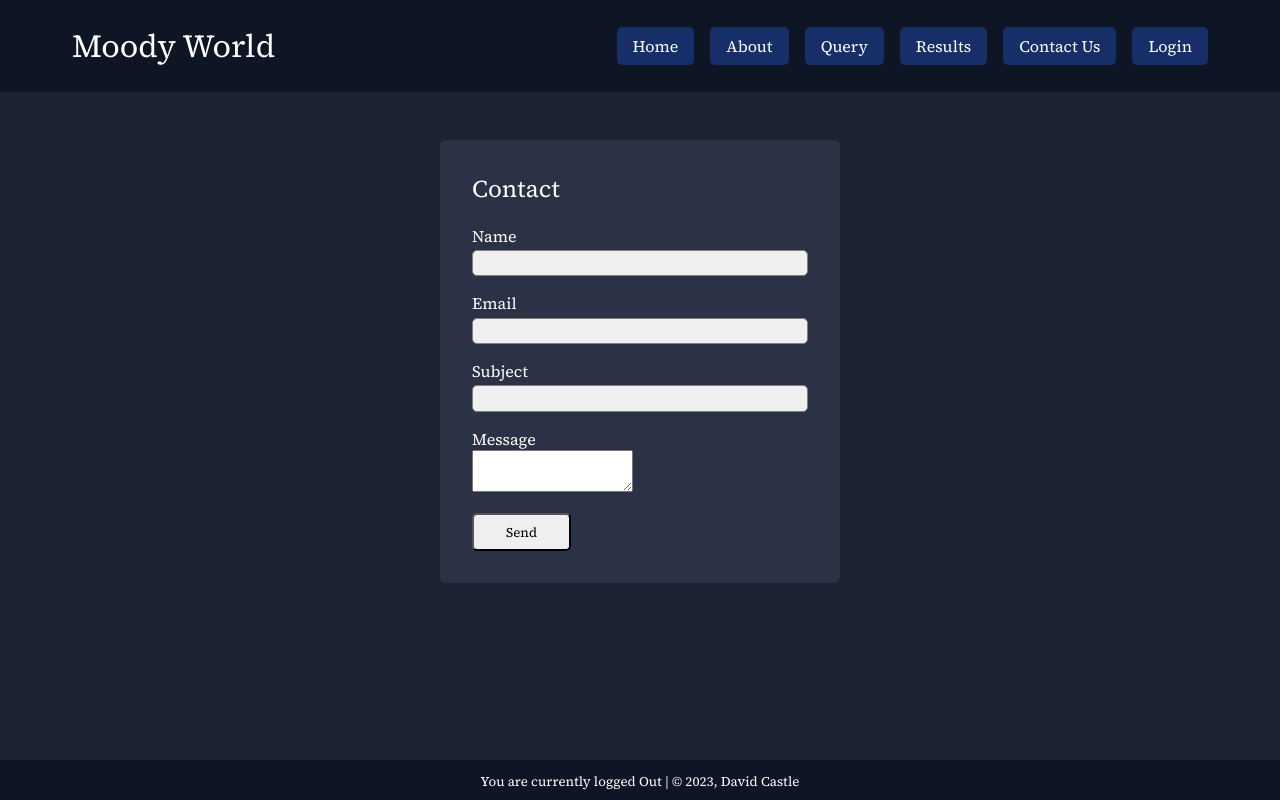
After one commit to david-castle/Moody-World, a Flask app: page /contact in a window 1280 px wide. The commit adds this page. Run offline with Flask 3, Linux system fonts and the light colour scheme; some web fonts are replaced.

Commit message:
add contact form

```diff
--- a/app/forms.py
+++ b/app/forms.py
@@ -1,9 +1,16 @@
 from app.models import User
 from flask_wtf import FlaskForm
-from wtforms import StringField, PasswordField, BooleanField, SubmitField
+from wtforms import StringField, PasswordField, BooleanField, SubmitField, TextAreaField
 from wtforms_components import IntegerField
 from wtforms.validators import (DataRequired, Email, EqualTo, Optional,
                                 NumberRange, ValidationError)
+
+class ContactForm(FlaskForm):
+    name = StringField("Name", validators=[DataRequired(message="Please enter your name")])
+    email = StringField("Email", validators=[DataRequired(message="Please enter your email"), Email()])
+    subject = StringField("Subject", validators=[DataRequired(message="Please enter a subject for your message")])
+    message = TextAreaField("Message", validators=[DataRequired(message="Please enter your message")])
+    submit = SubmitField("Send")
 
 class LoginForm(FlaskForm):
     username = StringField('Username', validators=[DataRequired()])
@@ -18,23 +25,12 @@ class QueryEditForm(FlaskForm):
 
     def validate(self, extra_validators=None):
         if super().validate(extra_validators):
-
-            # your logic here e.g.
             if not (self.searchtermsAny.data or self.searchtermsAll.data):
                 self.searchtermsAny.errors.append('At least one field must have a value')
                 return False
             else:
                 return True
-
         return False
-
-    #number_results = IntegerField(
-    #    "number_results",
-    #    validators=[
-    #        Optional(),
-    #        NumberRange(min=1, max=100)
-    #    ]
-    #)
 
 class RegistrationForm(FlaskForm):
     firstname = StringField('First Name', validators=[DataRequired()])
--- a/app/routes.py
+++ b/app/routes.py
@@ -1,7 +1,7 @@
 from datetime import datetime
-from app import app, db, model_call
+from app import app, db, model_call, mail
 from app.email import send_password_reset_email
-from app.forms import LoginForm, QueryEditForm, RegistrationForm, ResetPasswordForm, ResetPasswordRequestForm
+from app.forms import ContactForm, LoginForm, QueryEditForm, RegistrationForm, ResetPasswordForm, ResetPasswordRequestForm
 from app.models import User
 from flask import Flask, flash, redirect, render_template, request, url_for
 from flask_login import current_user, login_required, login_user, logout_user
@@ -18,6 +18,26 @@ def home():
 @app.route("/about")
 def about():
   return render_template("about.html")
+
+
+@app.route('/contact', methods=['GET', 'POST'])
+def contact():
+  form = ContactForm()
+  if request.method == 'POST':
+    if form.validate() == False:
+      flash('All fields are required.')
+      return render_template('contact.html', form=form)
+    else:
+      msg = Message(form.subject.data, sender='contact@example.com', recipients=['your_email@example.com'])
+      msg.body = """
+        From: %s <%s>
+        %s
+        """ % (form.name.data, form.email.data, form.message.data)
+      mail.send(msg)
+      return render_template('contact.html', success=True)
+  elif request.method == 'GET':
+    return render_template('contact.html', form=form)
+
 
 @app.route("/login", methods=["GET", "POST"])
 def login():
--- a/app/static/moody-world.css
+++ b/app/static/moody-world.css
@@ -112,6 +112,16 @@ a {
 
 .form input[type="text"], .form input[type="password"] {
     width: 100%;
+    border: 1px solid gray;
+    background: #f0f0f0;
+    padding: 0.2rem 0.4rem;
+    border-radius: 5px;
+    margin-top: 0.2rem;
+}
+
+.form input[type="message"] {
+    width: 300px;
+    height: 800px;
     border: 1px solid gray;
     background: #f0f0f0;
     padding: 0.2rem 0.4rem;
--- a/app/templates/base.html
+++ b/app/templates/base.html
@@ -27,6 +27,9 @@
           </span>
           <span class="navbar-item">
             <a class="button is-link" href="{{ url_for('results') }}">Results</a>
+          </span>
+          <span class="navbar-item">
+            <a class="button is-link" href="{{ url_for('contact') }}">Contact Us</a>
           </span>
           <span class="navbar-item">
             {% if current_user.is_anonymous %}
--- /dev/null
+++ b/app/templates/contact.html
@@ -0,0 +1,55 @@
+{% extends "base.html" %}
+{% block title %}Home{% endblock %}
+{% block content %}
+
+<div class="form-wrapper">
+    <div class="form">
+        <h2>Contact</h2>
+        {% if success %}
+        <p>Thank you for your message. We'll get back to you shortly.</p>
+         {% else %}
+         {% with messages = get_flashed_messages() %}
+         {% if messages %}
+         <ul class="flashed_messages">
+             {% for message in messages %}
+           <li>{{ message }}</li>
+           {% endfor %}
+         </ul>
+         {% endif %}
+         {% endwith %}
+            <form action="" method="post" novalidate>
+            {{ form.hidden_tag() }}
+                <p>
+                {{ form.name.label }}<br>
+                {{ form.name }}
+                {% for message in form.name.errors %}
+                <span style="color: red;">[{{ error }}]</span>
+                {% endfor %}
+                </p>
+                <p>
+                {{ form.email.label }}<br>
+                {{ form.email }}
+                {% for message in form.email.errors %}
+                <span style="color: red;">[{{ error }}]</span>
+                {% endfor %}
+                </p>
+                {{ form.subject.label }}<br>
+                {{ form.subject }}
+                {% for message in form.subject.errors %}
+                <span style="color: red;">[{{ error }}]</span>
+                 {% endfor %}
+                <p>
+                {{ form.message.label }}<br>
+                {{ form.message }}<br>
+                {% for message in form.message.errors %}
+                <span style="color: red;">[{{ error }}]</span>
+                 {% endfor %}
+                </p>
+                <p>
+                {{ form.submit }}
+                </p>
+            </form>
+        {% endif%}
+    </div>
+</div>
+{% endblock %}
```
Also changed, not shown: app/__init__.py (+8 -1 lines), 1 other file.
